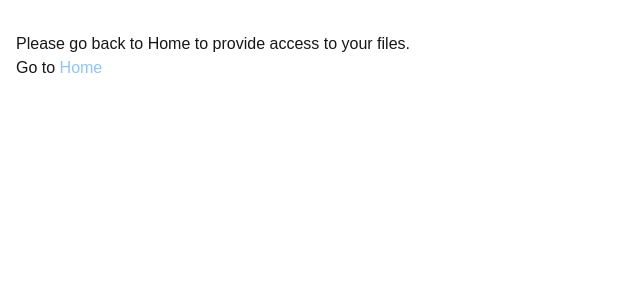
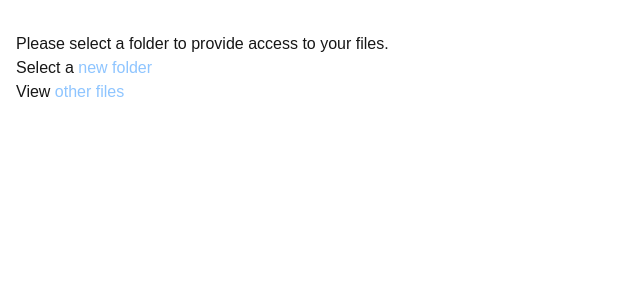
Before and after one commit to zayndamji/filemanager, a Next.js app: page /file in a window 1280 px wide. Shown: the top 300 px of the page, without its empty margins (0-640 px from the left). Built offline with nearby package versions, Linux system fonts and the light colour scheme.

Commit message:
added new page /folder

```diff
--- a/app/file/page.js
+++ b/app/file/page.js
@@ -23,10 +23,11 @@ export default function FilePage() {
           <p><strong>Type:</strong> {entry.file.type || 'Unknown'}</p>
         </div>
       ) : (
-        <p>Please go back to Home to provide access to your files.</p>
+        <p>Please select a folder to provide access to your files.</p>
       )}
 
-      <p>Go to <Link href={`/`} className="text-blue-300 hover:underline">Home</Link></p>
+      <p>Select a <Link href={`/`} className="text-blue-300 hover:underline">new folder</Link></p>
+      <p>View <Link href={`/folder`} className="text-blue-300 hover:underline">other files</Link></p>
     </div>
   );
 }
--- /dev/null
+++ b/app/folder/page.js
@@ -0,0 +1,20 @@
+'use client';
+
+import Link from 'next/link';
+
+import FileList from '@/components/FileList';
+import { useFileContext } from '@/context/FileContext';
+
+export default function FolderPage() {
+  const { fileList } = useFileContext();
+
+  return (
+    <div className="p-4">
+      <p>Select a <Link href={`/`} className="text-blue-300 hover:underline">new folder</Link></p>
+
+      <br />
+
+      <FileList fileList={fileList} />
+    </div>
+  );
+}
--- a/app/page.js
+++ b/app/page.js
@@ -1,16 +1,13 @@
 'use client';
 
 import FolderPicker from '@/components/FolderPicker';
-import FileList from '@/components/list/FileList';
-import { useFileContext } from '@/context/FileContext';
 
 export default function Home() {
-  const { fileList } = useFileContext();
-
   return (
     <div className="p-4">
+      <h1>Welcome to File Manager! Start by selecting a folder to view.</h1>
+      <br />
       <FolderPicker />
-      <FileList fileList={fileList} />
     </div>
   );
 }
--- a/components/list/FileList.js
+++ b/components/FileList.js
@@ -1,4 +1,4 @@
-import FileEntry from '@/components/list/FileEntry';
+import Link from "next/link"
 
 export default function FileList({ fileList }) {
   return (
@@ -8,7 +8,13 @@ export default function FileList({ fileList }) {
           <h2 className="font-bold">Files:</h2>
           <div className="list-disc pl-5 mt-2">
             {fileList.map(({ file, path }, index) => (
-              <FileEntry file={file} path={path} key={index} />
+              <div key={index}>
+                <Link href={`/file?path=${encodeURIComponent(path)}`} className="text-blue-300 hover:underline">
+                  {path}
+                </Link>
+
+                <span> ({file.size} B)</span>
+              </div>
             ))}
           </div>
         </div>
--- a/components/FolderPicker.js
+++ b/components/FolderPicker.js
@@ -1,6 +1,9 @@
+import { useRouter } from 'next/navigation';
+
 import { useFileContext } from '@/context/FileContext';
 
 export default function FolderPicker() {
+  const router = useRouter();
   const { setFileList, setHandle } = useFileContext();
 
   const openFolder = async () => {
@@ -21,6 +24,8 @@ export default function FolderPicker() {
 
       setHandle(pickerHandle);
       setFileList(fileList.filter(e => e.file.name !== '.DS_Store'));
+
+      router.push('/folder');
     } catch (error) {
       console.error("Error accessing folder:", error);
     }
--- a/components/list/FileEntry.js
+++ /dev/null
@@ -1,13 +0,0 @@
-import Link from "next/link";
-
-export default function FileEntry({ path, file }) {
-  return (
-    <div>
-      <Link href={`/file?path=${encodeURIComponent(path)}`} className="text-blue-300 hover:underline">
-        {path}
-      </Link>
-
-      <span> ({file.size} B)</span>
-    </div>
-  );
-}
```
